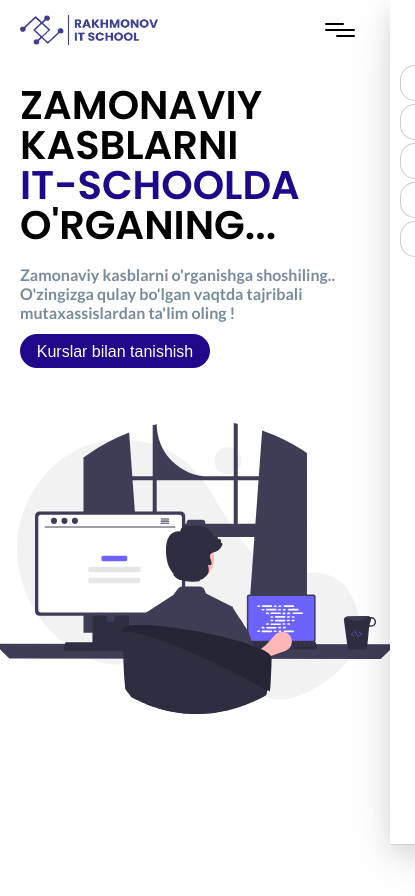
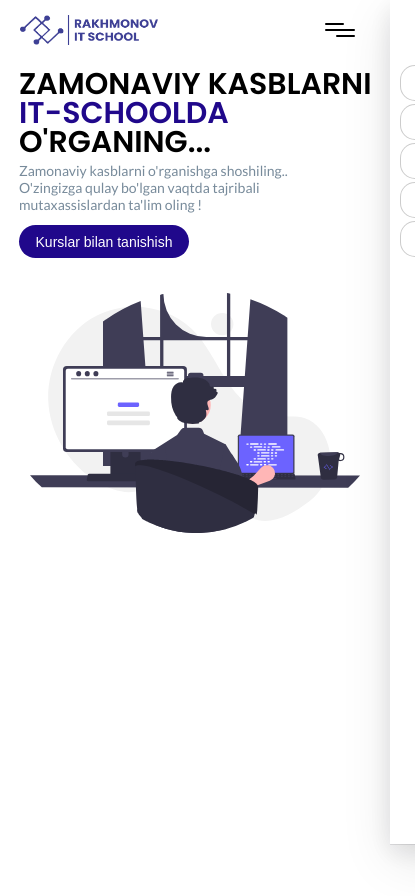
Before and after one commit to Mrshokhrukh/IT-school-website, a React (Create React App) app in the folder client/: page / in a window 390 px wide. Shown: the whole page, 415 px wide, since content can reach past the window. After the commit the page ends 844 px from the top, so only its background shows below. Built offline with nearby package versions, Linux system fonts and the light colour scheme.

Commit message:
home responsive

```diff
--- a/client/src/components/home-main-container/home.responsive.scss
+++ b/client/src/components/home-main-container/home.responsive.scss
@@ -33,7 +33,7 @@
         }
         .courses-btn {
           width: 215px;
-        height: 41px;
+          height: 41px;
           a {
             font-size: 18px;
           }
@@ -150,3 +150,71 @@
     }
   }
 }
+@media (max-width: 512px) {
+  .home-main-container {
+    margin-top: 70px;
+    .center-lf {
+      padding: 0 15px;
+      .title {
+        font-size: 33px;
+        line-height: 33px;
+      }
+    }
+    .center-rt {
+      padding: 5px;
+      margin-top: 45px;
+      img {
+        width: 350px;
+      }
+    }
+  }
+}
+@media (max-width: 420px) {
+  .home-main-container {
+    .center-lf {
+      gap: 5px;
+      padding: 0 13px;
+      .title {
+        font-size: 30px;
+        line-height: 29px;
+      }
+      .home_info {
+        .home_info_text {
+          font-size: 14px;
+          font-weight: 500;
+        }
+        .courses-btn {
+          width: 170px;
+          height: 33px;
+          a {
+            font-size: 14px;
+          }
+        }
+      }
+    }
+    .center-rt {
+      padding: 5px;
+      margin-top: 30px;
+      img {
+        width: 330px;
+      }
+    }
+  }
+}
+@media (max-width: 380px) {
+  .home-main-container {
+    .center-lf {
+      padding: 0 5px;
+      .title {
+        font-size: 25px;
+        line-height: 29px;
+        display: inline;
+      }
+    }
+    .center-rt {
+      img {
+        width: 300px;
+      }
+    }
+  }
+}
```
